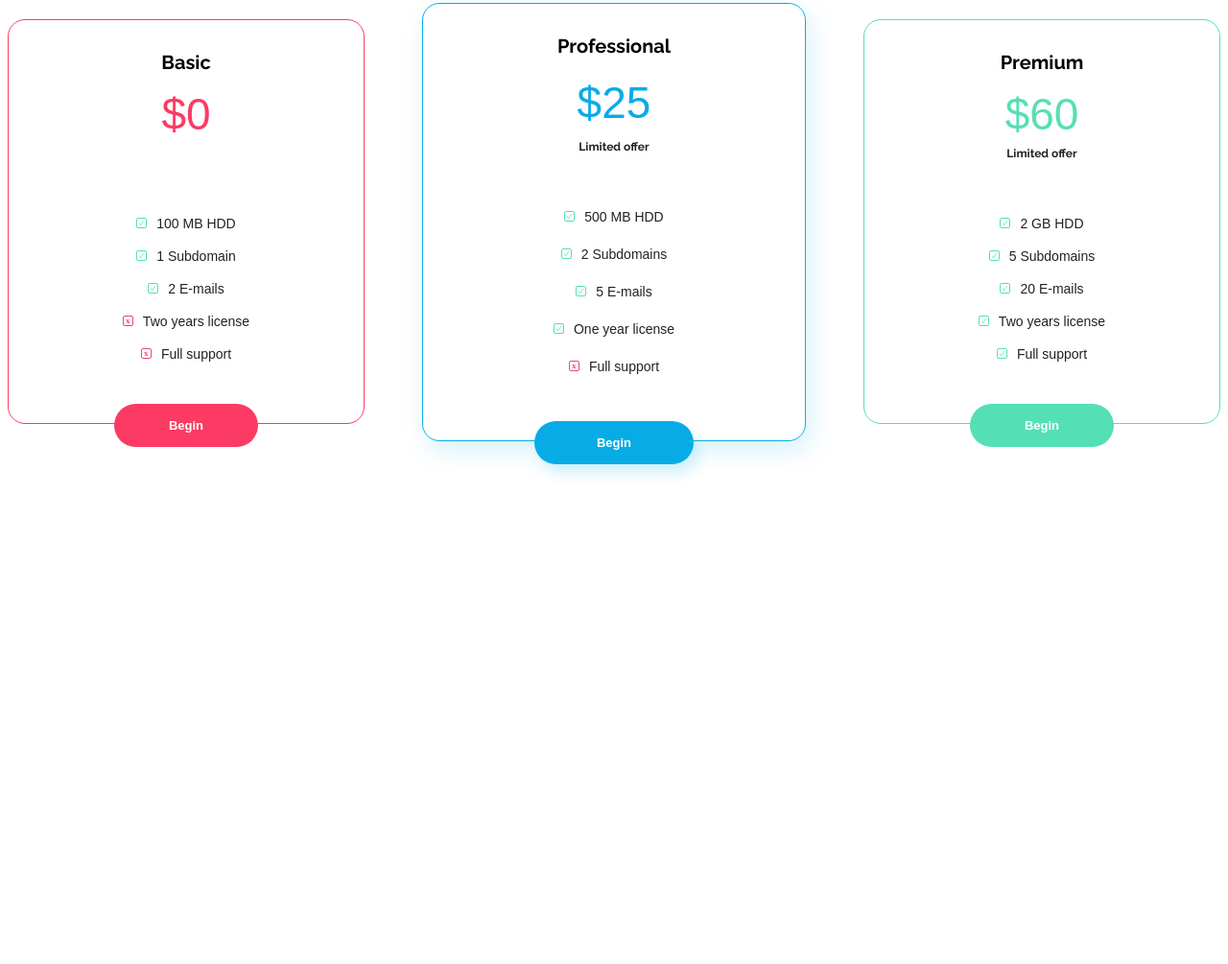
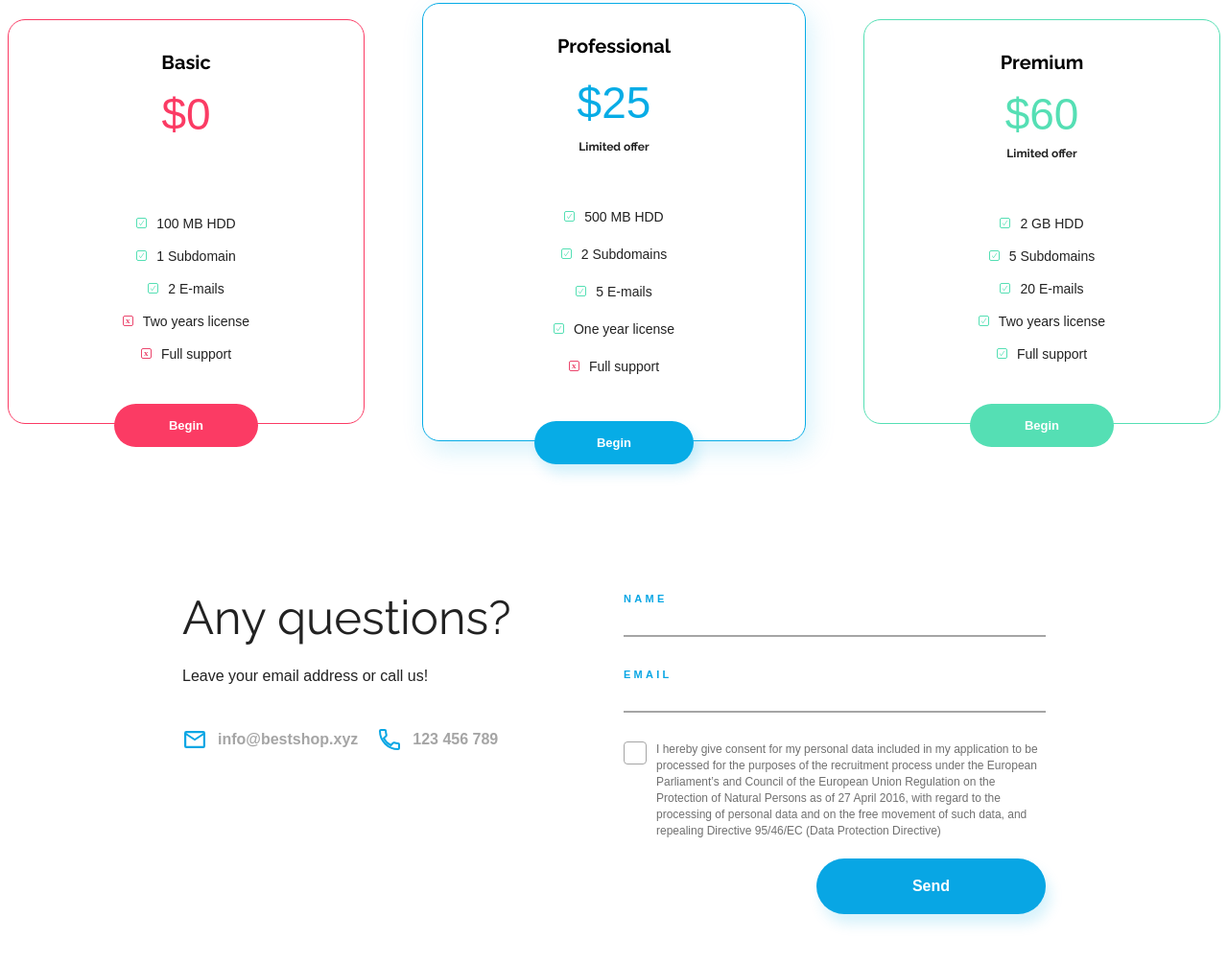
Before and after one commit to koczooR/BestShop, a plain HTML site: page index.html in a window 1280 px wide. Shown: the part 2891-3896 px from the top of the page at 96% size. Before the commit the page ends 3506 px from the top, so only its background shows below. Drawn offline with Linux system fonts and the light colour scheme.

Commit message:
Dodanie formularza w sekcji Contact

```diff
--- a/css/style.css
+++ b/css/style.css
@@ -1,5 +1,5 @@
 @import url('https://fonts.googleapis.com/css2?family=Raleway:wght@300;400;700;800&display=swap');
-@import url('https://fonts.googleapis.com/css2?family=Open+Sans:wght@300;400;700&display=swap');
+@import url('https://fonts.googleapis.com/css2?family=Open+Sans:wght@300;400;600;700&display=swap');
 
 * {
     box-sizing: border-box;
@@ -472,3 +472,141 @@ a {
 .pricing_btn--premium {
     background: var(--color-green);
 }
+
+.contact_container {
+    max-width: 900px;
+}
+
+.contact_box {
+    margin-bottom: 60px;
+    display: flex;
+    justify-content: space-between;
+}
+
+.contact_title {
+    font-family: var(--font-raleway);
+    font-weight: 400;
+    font-size: 49px;
+    line-height: 57px;
+    text-align: left;
+    margin-bottom: 22px;
+}
+
+.contact_text {
+    font-weight: 400;
+    font-size: 16px;
+    line-height: 22px;
+    text-align: left;
+    margin-bottom: 42px;
+}
+
+.contact_text_box {
+    display: flex;
+    flex-direction: column;
+}
+
+.icon_box {
+    display: flex;
+}
+
+.icon_box a {
+    font-weight: 600;
+    font-size: 16px;
+    line-height: 22px;
+    text-align: left;
+    color: var(--color-grey);
+    display: flex;
+    align-items: center;
+}
+
+.contact_email {
+    margin-right: 20px;
+}
+
+.contact_email::before,
+.contact_phone::before {
+    content: '';
+    background-image: url(../assets/Mail\ Icon.svg);
+    display: inline-block;
+    width: 27px;
+    height: 27px;
+    margin-right: 10px;
+}
+
+.contact_phone::before {
+    background-image: url(../assets/Phone\ Icon.svg);
+}
+
+.form {
+    display: flex;
+    flex-direction: column;
+}
+
+.form span {
+    color: var(--color-primary);
+    text-transform: uppercase;
+    font-weight: 700;
+    font-size: 11px;
+    letter-spacing: 3.28px;
+    line-height: 15px;
+    text-align: left;
+}
+
+input {
+    width: 440px;
+    padding: 10px 0 2px 0;
+    display: block;
+    border: none;
+    border-bottom: 2px solid var(--color-grey);
+    margin-bottom: 30px;
+}
+
+.contact_footer {
+    display: flex;
+    justify-content: flex-end;
+}
+
+.contact_footer button {
+    background: var(--color-primary);
+    border: none;
+    padding: 20px 100px;
+    border-radius: 35px;
+    color: var(--color-white);
+    font-weight: 700;
+    box-shadow: 5px 10px 14px #07ACE629;
+    margin-top: 20px;
+}
+
+.checkbox {
+    cursor: pointer;
+    display: flex;
+    font-weight: 400;
+    font-size: 12px;
+    color: #707070;
+    line-height: 17px;
+    width: 440px;
+}
+
+.checkbox input {
+    position: absolute;
+    opacity: 0;
+    height: 0;
+    width: 0;
+}
+
+.checkbox span {
+    width: 24px;
+    height: 24px;
+    flex-shrink: 0;
+    flex-basis: 24px;
+    border: 1px solid var(--color-grey);
+    border-radius: 4px;
+    cursor: pointer;
+    margin-right: 10px;
+}
+
+.checkbox input:checked + span {
+    background-image: url(../assets/Checkmark.svg);
+    background-position: center;
+    background-repeat: no-repeat;
+}
--- a/index.html
+++ b/index.html
@@ -145,5 +145,41 @@
             </div>
         </div>
     </section>
+
+    <section class="contact">
+        <div class="container contact_container">
+            <div class="contact_box">
+                <div class="contact_text_box">
+                    <h1 class="contact_title">Any questions?</h1>
+                    <p class="contact_text">Leave your email address or call us!</p>
+                    <div class="icon_box">
+                        <a href="" class="contact_email">info@bestshop.xyz</a>
+                        <a href="" class="contact_phone">123 456 789</a>
+                    </div>
+                </div>
+                <div class="form">
+                    <label>
+                        <span>Name</span>
+                        <input type="text">
+                    </label>
+
+                    <label>
+                        <span>Email</span>
+                        <input type="email">
+                    </label>
+
+                    <label class="checkbox">
+                        <input type="checkbox">
+                        <span></span>
+                            I hereby give consent for my personal data included in my application to be processed for the purposes of the recruitment process under the European Parliament’s and Council of the European Union Regulation on the Protection of Natural Persons as of 27 April 2016, with regard to the processing of personal data and on the free movement of such data, and repealing Directive 95/46/EC (Data Protection Directive)
+                    </label>
+
+                    <div class="contact_footer">
+                        <button type="submit">Send</button>
+                    </div>
+                </div>
+            </div>
+        </div>
+    </section>
 </body>
 </html>
```
